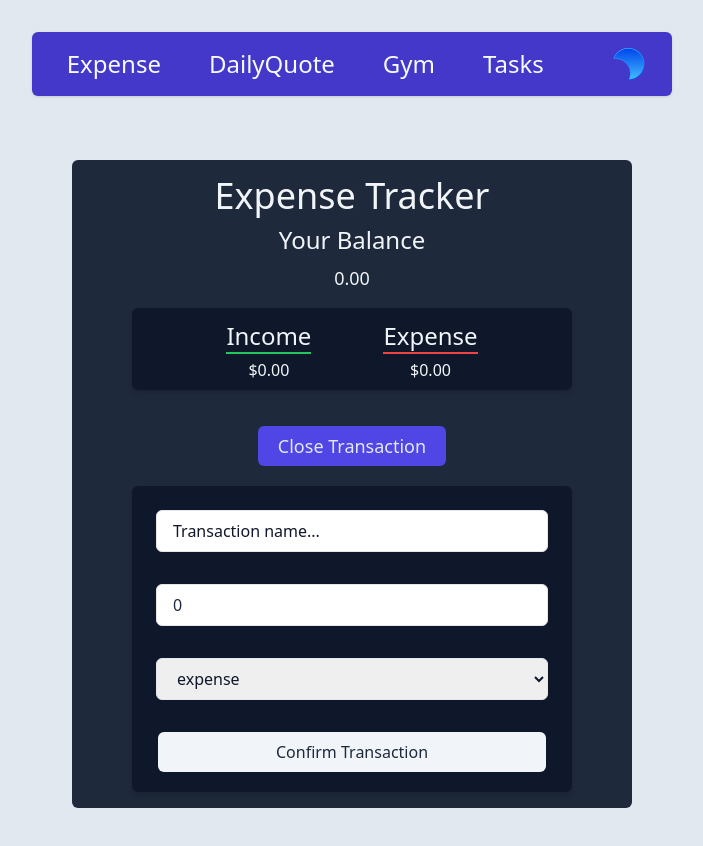
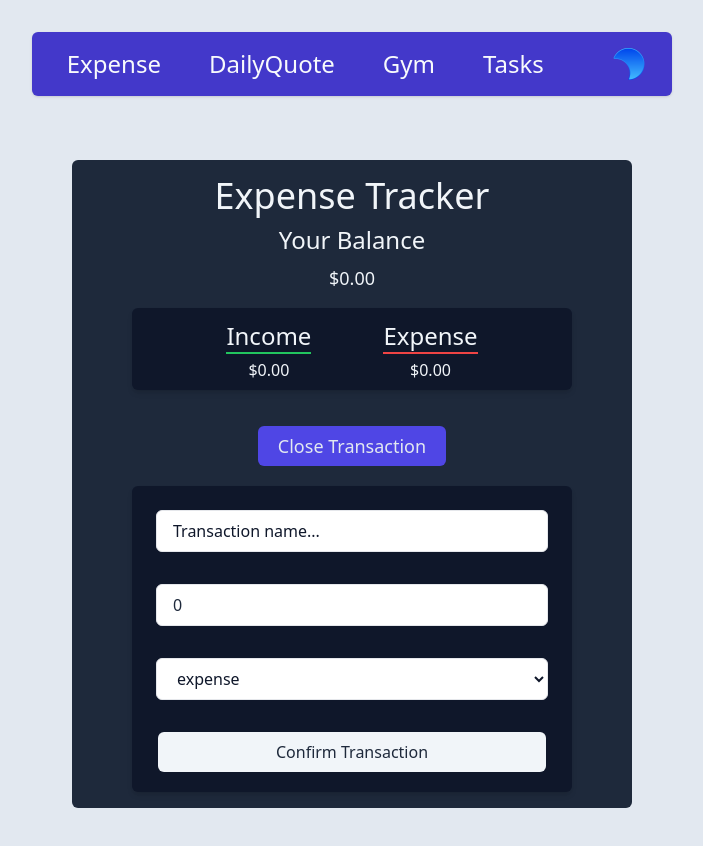
Before and after one commit to Lovenson2000/reactTracker, a React (Vite) app: page /expense in a window 1280 px wide. Both pictures are taken after a click on the button "Add Transaction". Shown: the top 846 px of the page, without its empty margins (288-991 px from the left). Built offline with nearby package versions, Linux system fonts and the light colour scheme.

Commit message:
Fixing select styling

```diff
--- a/src/pages/Expense.jsx
+++ b/src/pages/Expense.jsx
@@ -123,7 +123,7 @@ function Expense({ isDarkTheme }) {
     <div className={`${isDarkTheme ? " bg-slate-300 " : "text-slate-100 bg-slate-800"} text-center sm1:w-[17.5rem] sm2:w-[21.3rem] sm3:w-[23.5rem] md1:w-[27rem] md2:w-[35rem] md1:p-4 sm1:my-16 sm1:p-2 p-4 rounded-md mx-auto my-24`}>
       <h1 className=" sm1:text-2xl sm3:text-4xl">Expense Tracker</h1>
       <h2 className="sm1:text-xl font-light sm3:text-2xl py-2">Your Balance</h2>
-      <h3 className="sm1:text-md sm3:text-lg">{state.balance < 0 ? `-$${Math.abs(state.balance)}.00` : `${state.balance}.00`}</h3>
+      <h3 className="sm1:text-md sm3:text-lg">{state.balance < 0 ? `-$${Math.abs(state.balance)}.00` : `$${state.balance}.00`}</h3>
 
       <div className={`flex my-4 py-2 ${isDarkTheme ? "bg-slate-200" : "bg-slate-900"} shadow-md mx-auto rounded-md sm1:w-11/12 sm2:w-5/6 justify-center sm1:gap-8 sm2:gap-16`}>
         <div>
@@ -206,7 +206,7 @@ function TransactionForm({ isDarkTheme, state, dispatch, handleAddTransaction, t
           onChange={(e) => dispatch({ type: ACTIONS.SET_AMOUNT, payload: e.target.value })}
         />
         <select
-          className="border m-4 rounded-md px-4 py-2 text-slate-900"
+          className="border m-4 rounded-md px-4 py-2 bg-white text-slate-900"
           // eslint-disable-next-line react/prop-types
           value={state.transType}
           onChange={(e) => dispatch({ type: ACTIONS.SET_TRANSTYPE, payload: e.target.value })}>
```
